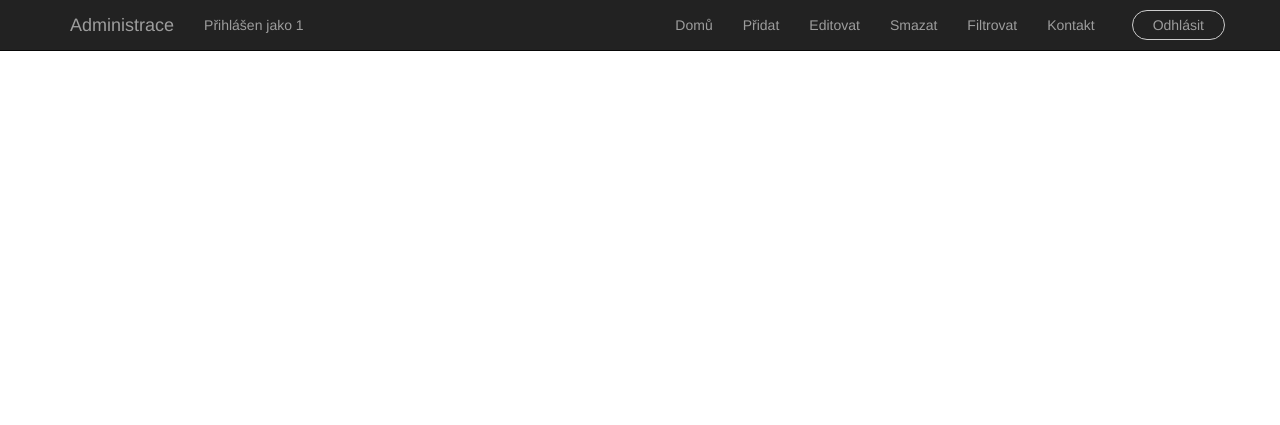
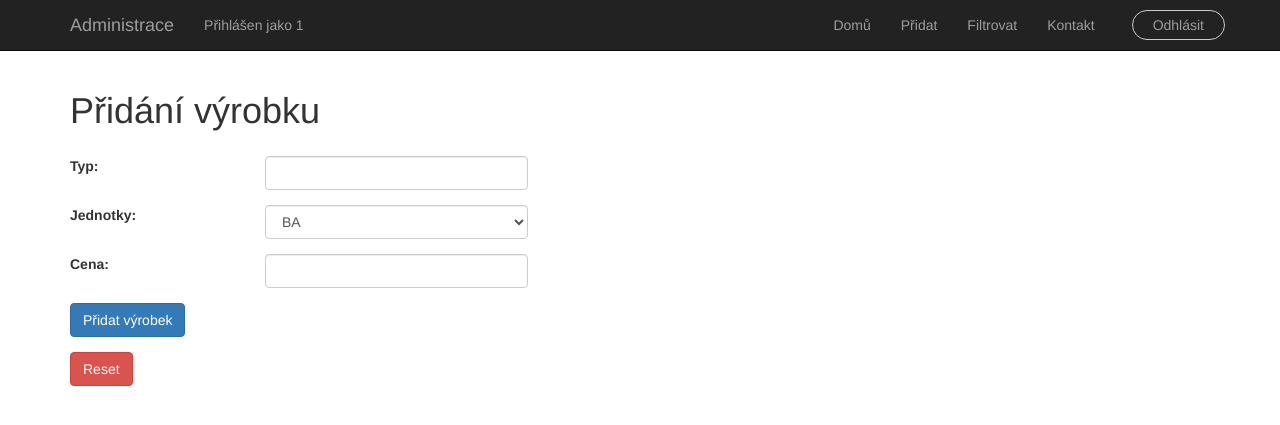
Before and after one commit to kropacekt/kropacekt_sp, a PHP site: page /uvod.php?akce=pridat in a window 1280 px wide. Shown: the top 425 px of the page. Run offline with PHP 8.4, Linux system fonts and the light colour scheme; the visitor is signed in with stand-in values (Sample User, id 1); data comes from the database, SQL or seed files in the repository; some libraries are stand-ins or nearby versions.

Commit message:
form-pridani
Pridan form pro pridani zaznamu + ochrana proti SQL injection u pridani a filtrace

```diff
--- a/inc/connection.inc.php
+++ b/inc/connection.inc.php
@@ -1,5 +1,5 @@
 <?php
-    $link = mysqli_connect("localhost", "root","", "kropacekt_sp");
+    $link = mysqli_connect("localhost", "root", "", "kropacekt_sp");
     if (!$link) {
         echo "Error: Unable to connect to MySQL." . PHP_EOL;
         echo "Debugging errno: " . mysqli_connect_errno() . PHP_EOL;
--- /dev/null
+++ b/inc/formPridani.inc.php
@@ -0,0 +1,55 @@
+<div class="container">
+    <form id="pridani" method="post">
+
+        <div class="form-group row">
+            <div class="col-sm-10">
+                <h1>Přidání výrobku</h1>
+            </div>
+        </div>
+
+        <div class="form-group row">
+            <label for="typ" class="col-sm-2 col-form-label" >Typ:</label>
+            <div class="col-xs-3">
+                <input class="form-control" type="text" name="typ" required>
+            </div>
+        </div>
+
+        <div class="form-group row">
+            <label for="typ" class="col-sm-2 col-form-label" >Jednotky:</label>
+            <div class="col-xs-3">
+
+                <select name="jednotky" class="form-control">
+                    <?php
+                        foreach($jednotky as $jednotka) {
+                            echo '<option value="'.$jednotka.'">'.$jednotka.'</option>';
+                        }
+                    ?>
+                </select>
+
+            </div>
+        </div>
+
+        <div class="form-group row">
+            <label for="cena" class="col-sm-2 col-form-label" >Cena:</label>
+            <div class="col-xs-3">
+                <input type="number" min="0" class="form-control" name="cena" required>
+            </div>
+        </div>
+
+        <div class="form-group row">
+            <div class="col-xs-1">
+                <button type="submit" class="btn btn-primary">Přidat výrobek</button>
+            </div>
+        </div>
+
+        <div class="form-group row">
+            <div class="col-xs-1">
+                <button type="reset" class="btn btn-danger">Reset</button>
+            </div>
+        </div>
+
+    </form>
+
+    <div class="alert alert-info col-sm-5 kropihoAlertik" style="display: none; text-align: center;"></div>
+
+</div>
--- a/inc/funkce.inc.php
+++ b/inc/funkce.inc.php
@@ -11,18 +11,14 @@ if(isset($_GET['akce'])) {
     $akce = $_GET['akce'];
 
     if($akce == "pridat") {
-        echo "Přidat záznam";
-        //include "tpl/formular.inc.php";
-    }
+        $query1 = mysqli_query($link, "SELECT DISTINCT(jednotky) FROM zbozi ORDER BY jednotky");
+        $jednotky = [];
 
-    if($akce == "editovat") {
-        echo "Editovat záznam";
-        //include "tpl/formular.inc.php";
-    }
+        while(($row=mysqli_fetch_array($query1))) {
+            $jednotky[] = $row["jednotky"];
+        }
 
-    if($akce == "smazat") {
-        echo "Smazat záznam";
-        //include "tpl/formular.inc.php";
+        include "inc/formPridani.inc.php";
     }
 
     if($akce == "filtrovat") {
@@ -40,12 +36,12 @@ if(isset($_GET['akce'])) {
             $typy[] = $row["typy"];
         }
 
-        include "inc/formular.inc.php";
+        include "inc/formFiltrace.inc.php";
     }
 
     if($akce == "kontakt") {
         echo "Kontakt";
-        //include "tpl/formular.inc.php";
+        //include "tpl/formFiltrace.inc.php";
     }
 
     if($akce == "odhlasit") {
--- a/inc/uvod.inc.php
+++ b/inc/uvod.inc.php
@@ -4,7 +4,7 @@
 
 <!-- Latest compiled and minified CSS -->
 <link rel="stylesheet" href="https://maxcdn.bootstrapcdn.com/bootstrap/3.3.7/css/bootstrap.min.css" integrity="sha384-BVYiiSIFeK1dGmJRAkycuHAHRg32OmUcww7on3RYdg4Va+PmSTsz/K68vbdEjh4u" crossorigin="anonymous">
-<link rel="stylesheet" type="text/css" href="tpl/uvod.css">
+<link rel="stylesheet" type="text/css" href="tpl//css/uvod.css">
 
 <!-- jQuery -->
 <script src="https://ajax.googleapis.com/ajax/libs/jquery/3.2.1/jquery.min.js"></script>
@@ -17,6 +17,7 @@
 <script src="tpl/js/script.ajax.js"></script>
 <script src="tpl/js/slider.js"></script>
 <script src="tpl/js/filtrace.ajax.js"></script>
+<script src="tpl/js/pridani.ajax.js"></script>
 
 <head>
     <meta charset="UTF-8">
@@ -24,7 +25,7 @@
 </head>
 <body>
     <div id="obal">
-        <nav class="navbar navbar-fixed-top navbar-inverse">
+        <nav class="navbar navbar-static-top navbar-inverse">
             <div class="container">
                 <!-- Brand and toggle get grouped for better mobile display -->
                 <div class="navbar-header">
@@ -43,8 +44,6 @@
                     <ul class="nav navbar-nav navbar-right">
                         <li><a href="uvod.php">Domů</a></li>
                         <li><a href="uvod.php?akce=pridat">Přidat</a></li>
-                        <li><a href="uvod.php?akce=editovat">Editovat</a></li>
-                        <li><a href="uvod.php?akce=smazat">Smazat</a></li>
                         <li><a href="uvod.php?akce=filtrovat">Filtrovat</a></li>
                         <li><a href="uvod.php?akce=kontakt">Kontakt</a></li>
                         <li>
--- a/tpl/index.css
+++ b/tpl/css/index.css
@@ -8,7 +8,7 @@ body, html {
     height: 100%;
     background-repeat: repeat;
     /*color: white;*/
-    background-image: url("img/wallpaper.jpg");
+    background-image: url("../img/wallpaper.jpg");
 }
 
 .card-container.card {
--- a/tpl/uvod.css
+++ b/tpl/css/uvod.css
@@ -39,7 +39,7 @@ Follow me on Twitter @maridlcrmn
     height:     100%;
     width:      100%;
     background: rgba( 255, 255, 255, .8 )
-    url('img/ajax-loader.gif')
+    url('../img/ajax-loader.gif')
     50% 50%
     no-repeat;
 }
--- a/tpl/index.html
+++ b/tpl/index.html
@@ -3,7 +3,7 @@
 <link rel="icon" href="tpl/img/favicon.png" type="image/png" sizes="16x16">
 <!-- Latest compiled and minified CSS -->
 <link rel="stylesheet" href="https://maxcdn.bootstrapcdn.com/bootstrap/3.3.7/css/bootstrap.min.css" integrity="sha384-BVYiiSIFeK1dGmJRAkycuHAHRg32OmUcww7on3RYdg4Va+PmSTsz/K68vbdEjh4u" crossorigin="anonymous">
-<link rel="stylesheet" type="text/css" href="tpl/index.css">
+<link rel="stylesheet" type="text/css" href="tpl/css/index.css">
 <script src="https://ajax.googleapis.com/ajax/libs/jquery/3.2.1/jquery.min.js"></script>
 <script src="tpl/js/script.ajax.js"></script>
 
@@ -24,10 +24,10 @@
                 </div>
                 <button name="login" form="form-signin" type="submit" class="btn btn-lg btn-primary btn-block btn-signin">Přihlásit se</button>
             </form>
-            Nemáte účet?
+            <!--Nemáte účet?
             <a href="#" class="registration">
                 Registrujte se
-            </a>
+            </a>-->
         </div>
     </div>
 </body>
--- a/tpl/js/filtrace.ajax.js
+++ b/tpl/js/filtrace.ajax.js
@@ -8,7 +8,7 @@ $(function () {
     $("#filtrace").submit(function(event) {
         event.preventDefault(); //zablokuje poslani formu
         var serializedData = $(this).serialize();
-        console.log(serializedData);
+        //console.log(serializedData);
 
         $.ajax({
             url: "tpl/php/filtrace.ajax.php",
--- /dev/null
+++ b/tpl/js/pridani.ajax.js
@@ -0,0 +1,32 @@
+/**
+ * Created by Tomáš Kropáček on 21.05.2017.
+ */
+
+$(function () {
+
+    $("#pridani").submit(function() {
+        event.preventDefault();
+        var serializedData = $(this).serialize();
+        //console.log(serializedData);
+
+        $.ajax({
+            url: "tpl/php/pridani.ajax.php",
+            type: "POST",
+            data: serializedData,
+
+            success: function(data) {
+                console.log(data);
+                $(".kropihoAlertik").text("Výrobek byl úspěšně přidán do databáze.").removeClass("alert-danger").addClass("alert-success").show();
+            },
+
+            error: function(xhr, status) {
+                console.log(xhr);
+                console.log(status);
+                $(".kropihoAlertik").text("Výrobek nebyl přidán do databáze!").removeClass("alert-success").addClass("alert-danger").show();
+            }
+
+        });
+
+    });
+
+});
--- a/tpl/js/script.ajax.js
+++ b/tpl/js/script.ajax.js
@@ -6,16 +6,16 @@ $(function () {
     var inputNick = $("input[name$='nick']");
 
     $(inputNick).blur(function () {
-        console.log("ready");
+        //console.log("ready");
         if (inputNick.val()) {
-            console.log(inputNick.val());
+            //console.log(inputNick.val());
 
             $.ajax({
                 url: "tpl/php/script.ajax.php?nick=" + inputNick.val(),
                 dataType: "JSON",
 
                 success: function(data) {
-                    console.log("success");
+                    //console.log("success");
                     if(data) {
                         $("#user-exists").html("<p>Chystáte se přihlásit jako:</p> <p>" + data.jmeno + "</p>").removeClass("alert-danger").addClass("alert-info").show();
                         $("#profile-img").attr('src', 'tpl/img/profile/' + data.id + '.jpg'); //po dropzoně pořešit koncovku souboru! <----------------------------------------
```
Also changed, not shown: inc/formFiltrace.inc.php (renamed from inc/formular.inc.php, +9 -3 lines), tpl/php/filtrace.ajax.php (+6 -5 lines), tpl/php/pridani.ajax.php (added, +24 -0 lines), tpl/style.css (deleted).
